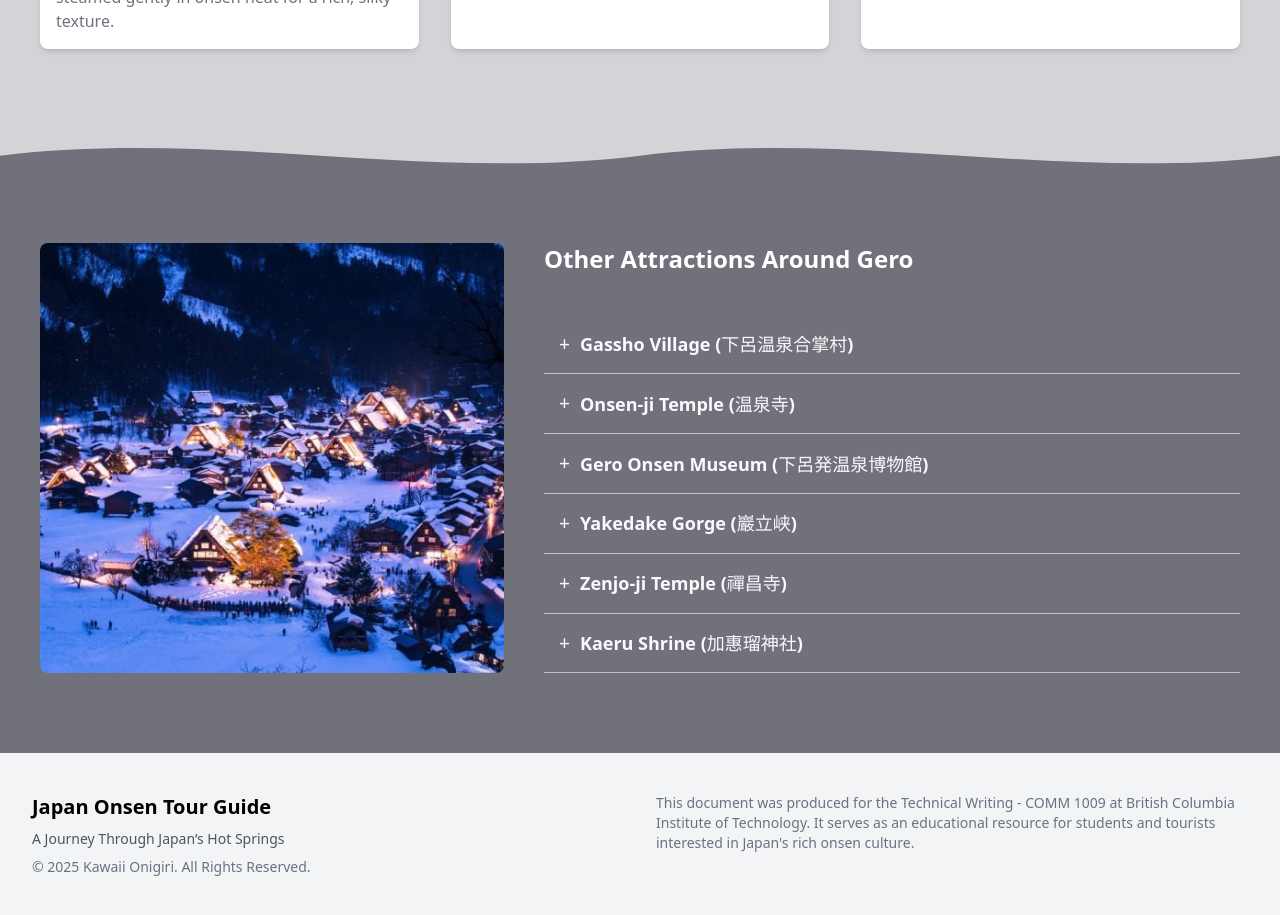
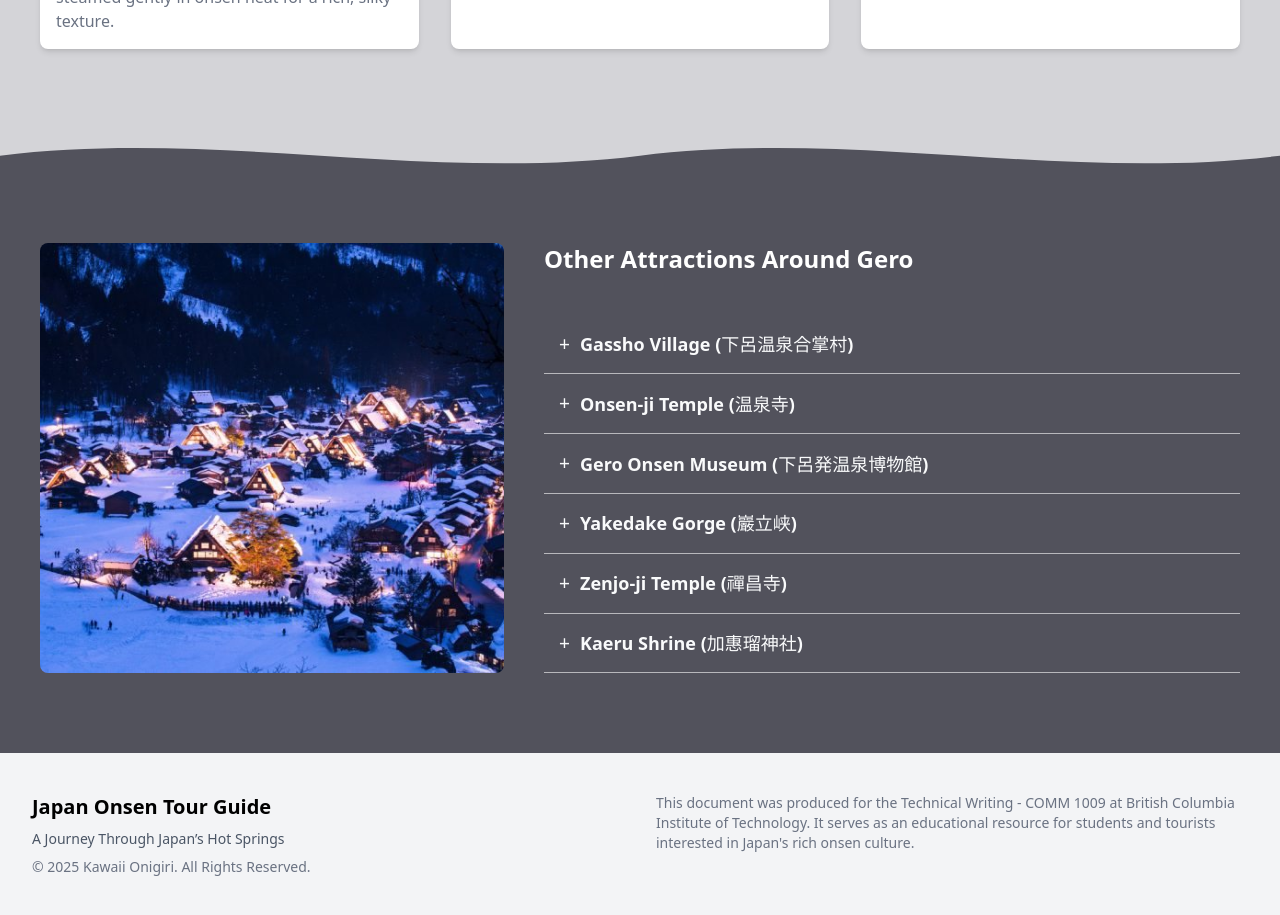
Before and after one commit to elriot/JapanOnsenTour, a React (Vite) app in the folder japan-onsen-tour/: page /JapanOnsenTour/gero in a window 1280 px wide. Shown: the part 2540-3455 px from the top of the page. Built offline with nearby package versions, Linux system fonts and the light colour scheme.

Commit message:
gero attracions bg color update

```diff
--- a/japan-onsen-tour/src/pages/gero/GeroOnsenPage.jsx
+++ b/japan-onsen-tour/src/pages/gero/GeroOnsenPage.jsx
@@ -23,8 +23,8 @@ function GeroOnsenPage({ className = "" }) {
 			<SectionSeparator className="bg-zinc-200" fillColorClass="fill-zinc-300" />
 			<GeroFoodSection className="bg-zinc-300"/>
 
-			<SectionSeperatorWave className="bg-zinc-300" fillColorClass="fill-zinc-500" />
-			<GeroAttractions className="bg-zinc-500"/>
+			<SectionSeperatorWave className="bg-zinc-300" fillColorClass="fill-zinc-600" />
+			<GeroAttractions className="bg-zinc-600"/>
     </div>
   );
 }
```
